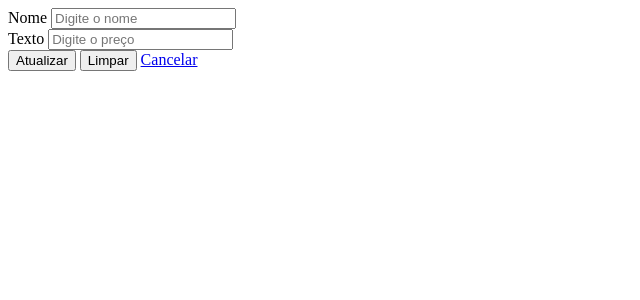
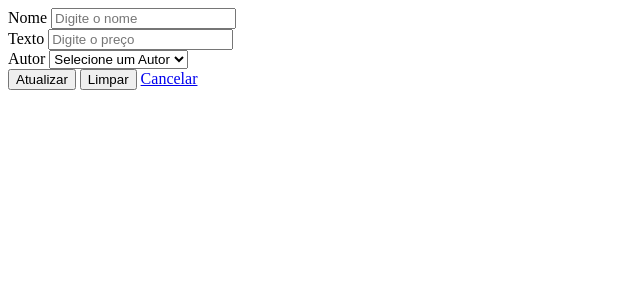
Before and after one commit to ItzEduhh/crud_eduardoS, a PHP site: template views/admin/musics/edit.php in a window 1280 px wide. Shown: the top 300 px of the page, without its empty margins (0-640 px from the left). Run offline with PHP 8.4, Linux system fonts and the light colour scheme; the template is opened without the code that fills it: most values are stand-ins (such as "Sample title", 1, 10 or a date in 2020); data that the repository does not hold is empty.

Commit message:
associação de musica com autor

```diff
--- a/app/Models/Music.php
+++ b/app/Models/Music.php
@@ -7,11 +7,13 @@ class Music
     public ?int $id;
     public string $name;
     public string $text;
+    public int $autor_id;
 
-    public function __construct(?int $id, string $name, string $text)
+    public function __construct(?int $id, string $name, string $text, int $autor_id,)
     {
         $this->id = $id;
         $this->name = $name;
         $this->text = $text;
+        $this->autor_id = $autor_id;
     }
 }
--- a/app/Repositories/AutorRepository.php
+++ b/app/Repositories/AutorRepository.php
@@ -55,6 +55,6 @@ class AutorRepository
     {
         $stmt = Database::getConnection()->prepare("SELECT * FROM autors ORDER BY id DESC");
         $stmt->execute();
-        return $stmt->fetchAll();
+        return $stmt->fetchAll(PDO::FETCH_OBJ);
     }
 }
--- a/app/Services/MusicService.php
+++ b/app/Services/MusicService.php
@@ -7,8 +7,10 @@ class MusicService {
     public function validate(array $data): array {
         $errors = [];
         $name = trim($data['name'] ?? '');
+        $autor_id = $data['autor_id'] ?? '';
 
         if ($name === '') $errors['name'] = 'Nome é obrigatório';
+        if ($autor_id === '') $errors['autor_id'] = 'Autor é obrigatório';
 
         return $errors;
     }
@@ -16,7 +18,8 @@ class MusicService {
     public function make(array $data): Music {
         $name = trim($data['name'] ?? '');
         $text = trim($data['text'] ?? '');
+        $autor_id = (int)($data['autor_id'] ?? 0);
         $id = isset($data['id']) ? (int)$data['id'] : null;
-        return new Music($id, $name, $text);
+        return new Music($id, $name, $text, $autor_id);
     }
 }
--- a/views/admin/musics/edit.php
+++ b/views/admin/musics/edit.php
@@ -22,6 +22,25 @@
                         <div class="text-danger"><?= $this->e($errors['text']) ?></div><?php endif; ?>
                 </div>
             </div>
+            <div class="row">
+                <div class="col-md-6 mb-3">
+                    <label for="autor_id" class="form-label">Autor</label>
+                    <select class="form-select" id="autor_id" name="autor_id"  required>
+                        <option value="">Selecione um Autor</option>
+                        <?php foreach ($autors as $autor): ?>
+                        <option value="<?= $autor['id'] ?>" <?= $this->e(($old['autor_id'] ?? '') == $autor['id'] ? 'selected' : '') ?>>
+                                <?= $this->e($autor['name']) ?>
+                            </option>
+                        <?php endforeach; ?>
+                    </select>
+                    <?php if (!empty($errors['autor_id'])): ?>
+                        <div class="error"><?= $this->e($errors['autor_id']) ?></div>
+                    <?php endif; ?>
+                </div>
+                <div class="col-md-6 mb-3">
+
+                </div>
+            </div>
             <div class="d-flex gap-3">
                 <button type="submit" class="btn btn-primary">
                     <i class="bi bi-check-lg"></i> Atualizar
--- a/views/admin/musics/index.php
+++ b/views/admin/musics/index.php
@@ -15,6 +15,7 @@
                 <tr>
                     <th>ID</th>
                     <th>Nome</th>
+                    <th>Autor</th>
                     <th>Texto</th>
                     <th>Ações</th>
                 </tr>
@@ -24,6 +25,7 @@
                     <tr>
                         <td><?= $this->e($music['id']) ?></td>
                         <td><?= $this->e($music['name']) ?></td>
+                        <td><?= $this->e($music['autor_id']) ?></td>
                         <td><?= $this->e($music['text']) ?></td>
                         <td>
                             <div class="action-buttons">
```
Also changed, not shown: app/Controllers/Admin/MusicController.php (+15 -2 lines), app/Repositories/MusicRepository.php (+13 -4 lines), views/admin/musics/create.php (+18 -0 lines), README.md, db/migrations/20251020000103_create_musics_table.php.
